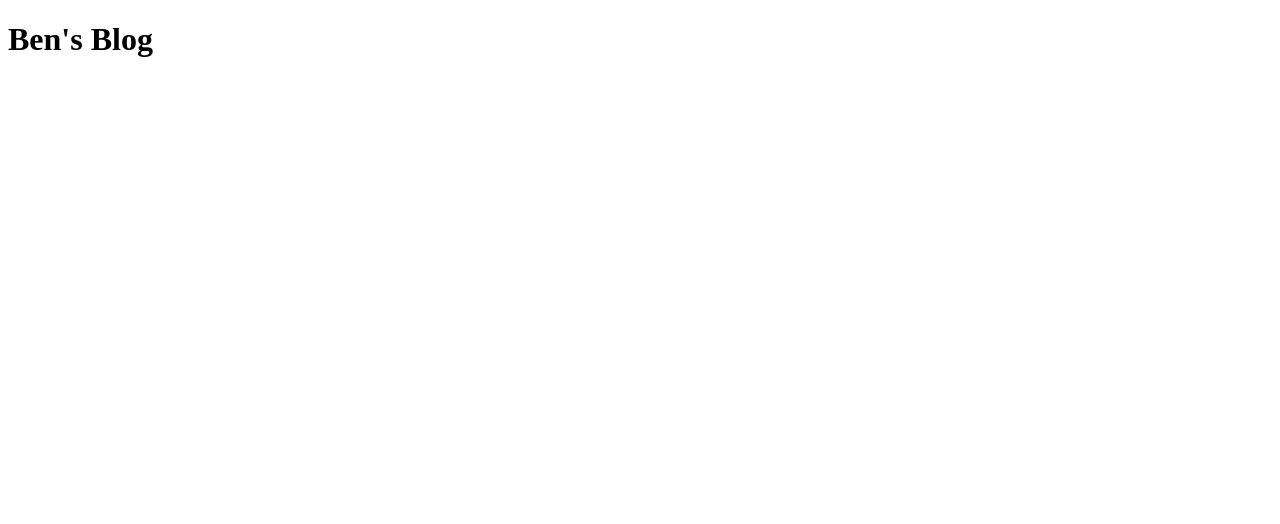
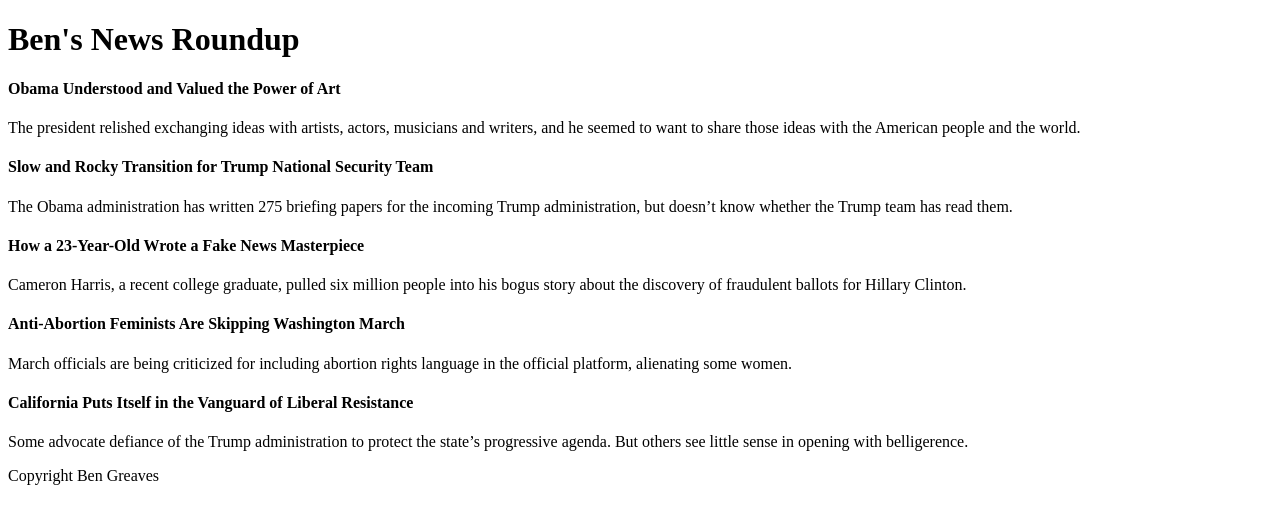
Before and after one commit to BSGreaves/blog, a plain HTML site: page index.html in a window 1280 px wide. Drawn offline with Linux system fonts and the light colour scheme.

Commit message:
Finalized html structure

```diff
--- a/index.html
+++ b/index.html
@@ -1,13 +1,40 @@
 <!DOCTYPE html>
 <html>
 	<head>
-<title>Ben's Blog</title>
+		<title>Ben's News Roundup</title>
 		<meta charset="utf-8">
-
 	</head>
 	<body>
 		<header>
-<h1>Ben's Blog</h1>
+			<h1>Ben's News Roundup</h1>
 		</header>
+		<article id="art1">
+			<h4>Obama Understood and Valued the Power of Art</h4>
+			<p>The president relished exchanging ideas with artists, actors, musicians and writers, and he seemed to want to share those ideas with the American people and the world.</p>
+			<p class="artfooter>"></p>
+		</article>
+		<article id="art2">
+			<h4>Slow and Rocky Transition for Trump National Security Team</h4>
+			<p>The Obama administration has written 275 briefing papers for the incoming Trump administration, but doesn’t know whether the Trump team has read them.</p>
+			<p class="artfooter>"></p>
+		</article>
+		<article id="art3">
+			<h4>How a 23-Year-Old Wrote a Fake News Masterpiece</h4>
+			<p>Cameron Harris, a recent college graduate, pulled six million people into his bogus story about the discovery of fraudulent ballots for Hillary Clinton.</p>
+			<p class="artfooter>"></p>
+		</article>
+		<article id="art4">
+			<h4>Anti-Abortion Feminists Are Skipping Washington March</h4>
+			<p>March officials are being criticized for including abortion rights language in the official platform, alienating some women.</p>
+			<p class="artfooter>"></p>
+		</article>
+		<article id="art5">
+			<h4>California Puts Itself in the Vanguard of Liberal Resistance</h4>
+			<p>Some advocate defiance of the Trump administration to protect the state’s progressive agenda. But others see little sense in opening with belligerence.</p>
+			<p class="artfooter>"></p>
+		</article>
+		<footer>
+			<p>Copyright Ben Greaves<p>
+		</footer>
 	</body>
 </html>
```
Lines whose indentation alone changed are shown as unchanged.
